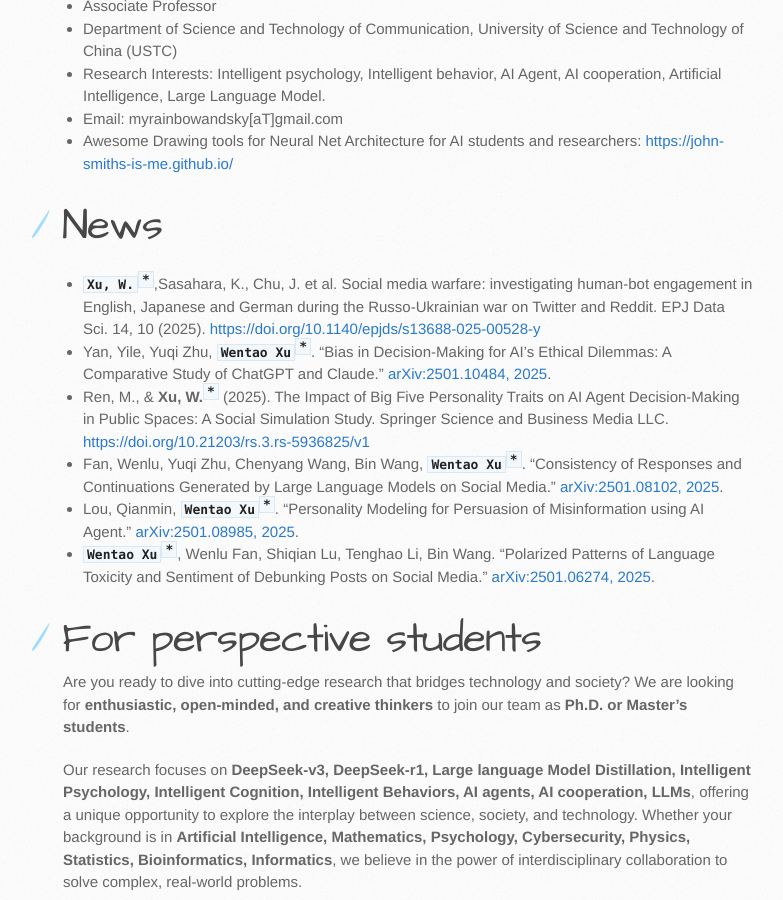
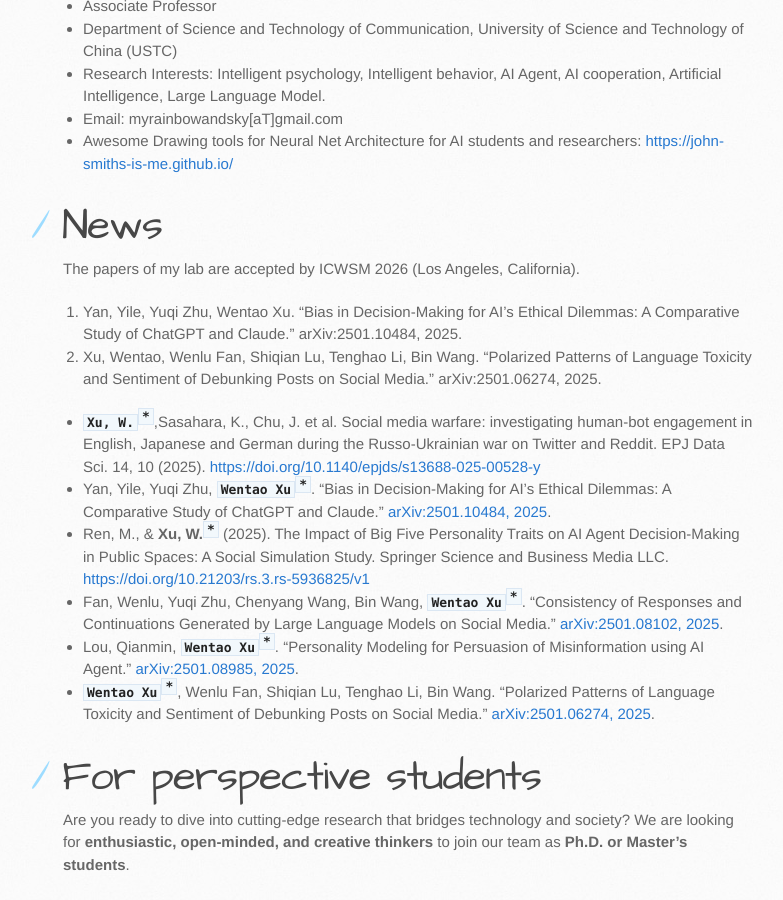
Before and after one commit to myrainbowandsky/myrainbowandsky.github.io, a Jekyll site: the page built from index.md, in a window 1280 px wide and 900 px high, scrolled down 572 px. Shown: the whole window, without its empty margins (107-890 px from the left). Built offline with Jekyll 4.4.1, drawn with Linux system fonts in a browser that asks for light colours; the repository's description, which GitHub fills in, is left out.

Commit message:
icwsm2026
add in news section

```diff
--- a/index.md
+++ b/index.md
@@ -19,6 +19,10 @@ layout: default
 ](https://john-smiths-is-me.github.io/)
 
 # News
+The papers of my lab are accepted by ICWSM 2026 (Los Angeles, California).
+1. Yan, Yile, Yuqi Zhu, Wentao Xu. "Bias in Decision-Making for AI's Ethical Dilemmas: A Comparative Study of ChatGPT and Claude." arXiv:2501.10484, 2025.
+2. Xu, Wentao, Wenlu Fan, Shiqian Lu, Tenghao Li, Bin Wang. "Polarized Patterns of Language Toxicity and Sentiment of Debunking Posts on Social Media." arXiv:2501.06274, 2025.
+
 * **`Xu, W.`**<sup>**`*`**</sup>,Sasahara, K., Chu, J. et al. Social media warfare: investigating human-bot engagement in English, Japanese and German during the Russo-Ukrainian war on Twitter and Reddit. EPJ Data Sci. 14, 10 (2025). [https://doi.org/10.1140/epjds/s13688-025-00528-y](https://doi.org/10.1140/epjds/s13688-025-00528-y)
 * Yan, Yile, Yuqi Zhu, **`Wentao Xu`**<sup>**`*`**</sup>. "Bias in Decision-Making for AI's Ethical Dilemmas: A Comparative Study of ChatGPT and Claude." [arXiv:2501.10484, 2025](https://arxiv.org/abs/2501.10484).
 * Ren, M., & **Xu, W.**<sup>**`*`**</sup> (2025). The Impact of Big Five Personality Traits on AI Agent Decision-Making in Public Spaces: A Social Simulation Study. Springer Science and Business Media LLC. [https://doi.org/10.21203/rs.3.rs-5936825/v1]([https://doi.org/10.21203/rs.3.rs-5936825/v1)
```
Also changed, not shown: 1 other file.
